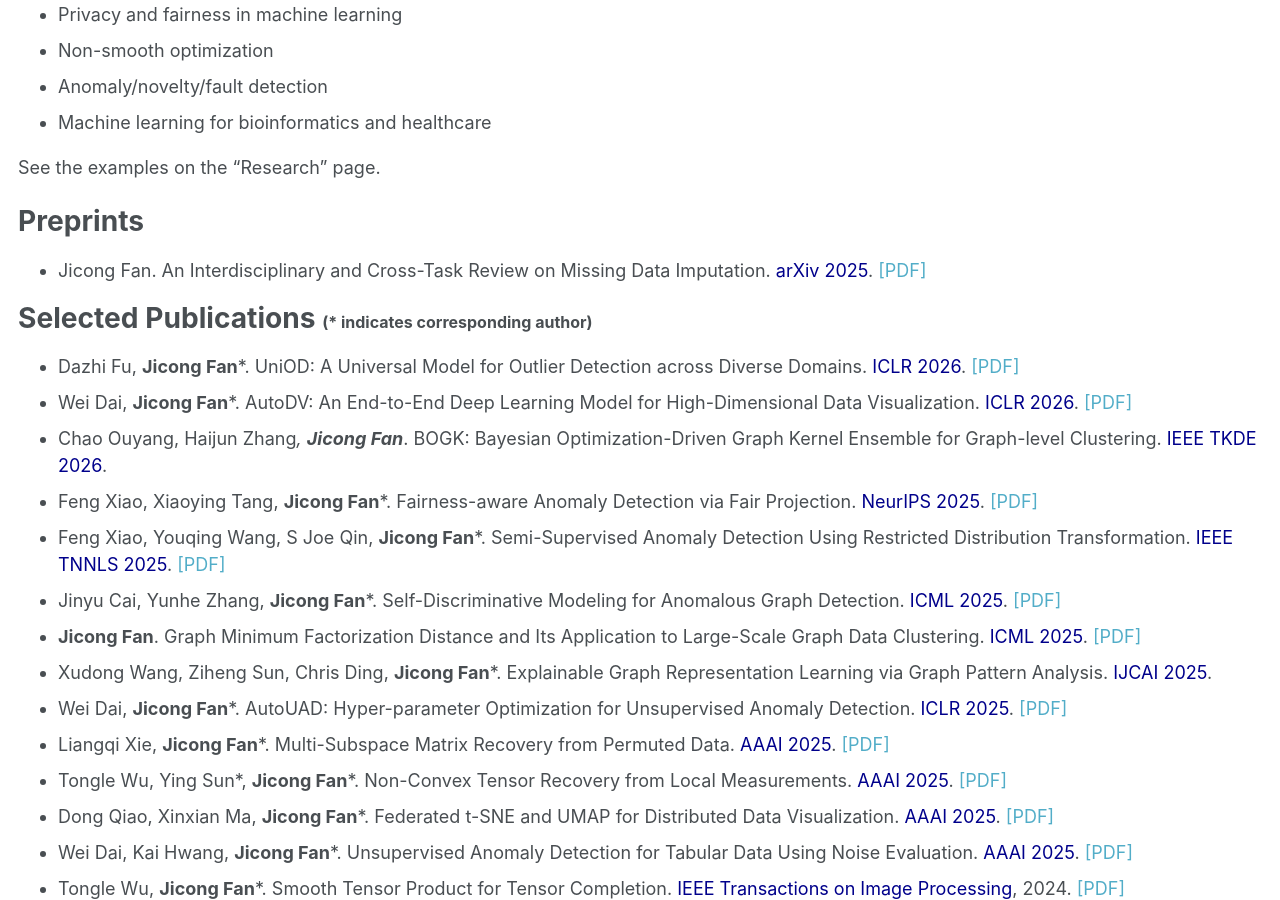
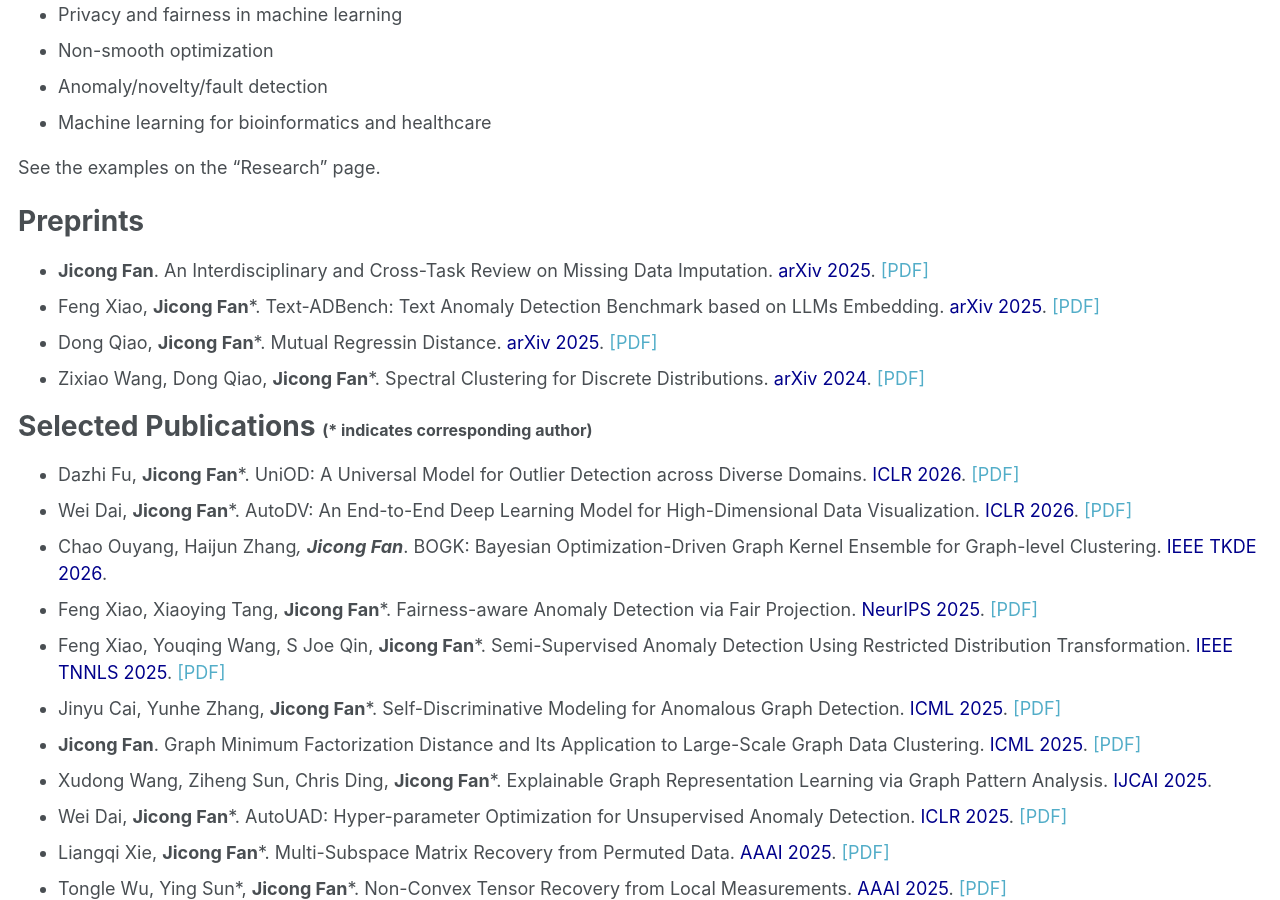
Before and after one commit to jicongfan/jicongfan.github.io, a Jekyll site: the page built from _pages/about.md, in a window 1280 px wide and 900 px high, scrolled down 1045 px. Built offline with Jekyll 4.4.1, drawn with Linux system fonts in a browser that asks for light colours; some of the changed text lies outside the part shown.

Commit message:
Update about.md

```diff
--- a/_pages/about.md
+++ b/_pages/about.md
@@ -48,7 +48,10 @@ See the examples on the "Research" page.
 
 Preprints <font size=3>
 ======
-* Jicong Fan. An Interdisciplinary and Cross-Task Review on Missing Data Imputation. <font color=DarkBlue>arXiv 2025</font>. <a href="https://arxiv.org/pdf/2511.01196">[PDF]</a>
+* <strong>Jicong Fan</strong>. An Interdisciplinary and Cross-Task Review on Missing Data Imputation. <font color=DarkBlue>arXiv 2025</font>. <a href="https://arxiv.org/pdf/2511.01196">[PDF]</a>
+* Feng Xiao, <strong>Jicong Fan</strong>*. Text-ADBench: Text Anomaly Detection Benchmark based on LLMs Embedding. <font color=DarkBlue>arXiv 2025</font>. <a href="https://arxiv.org/pdf/2507.12295">[PDF]</a>
+* Dong Qiao, <strong>Jicong Fan</strong>*. Mutual Regressin Distance. <font color=DarkBlue>arXiv 2025</font>. <a href="https://arxiv.org/abs/2501.10617">[PDF]</a>
+* Zixiao Wang, Dong Qiao, <strong>Jicong Fan</strong>*. Spectral Clustering for Discrete Distributions. <font color=DarkBlue>arXiv 2024</font>. <a href="https://arxiv.org/pdf/2401.13913">[PDF]</a>
 
 Selected Publications <font size=3>(* indicates corresponding author)</font>
 ======
```
Also changed, not shown: other parts of _pages/about.md (+1 -1 lines).
